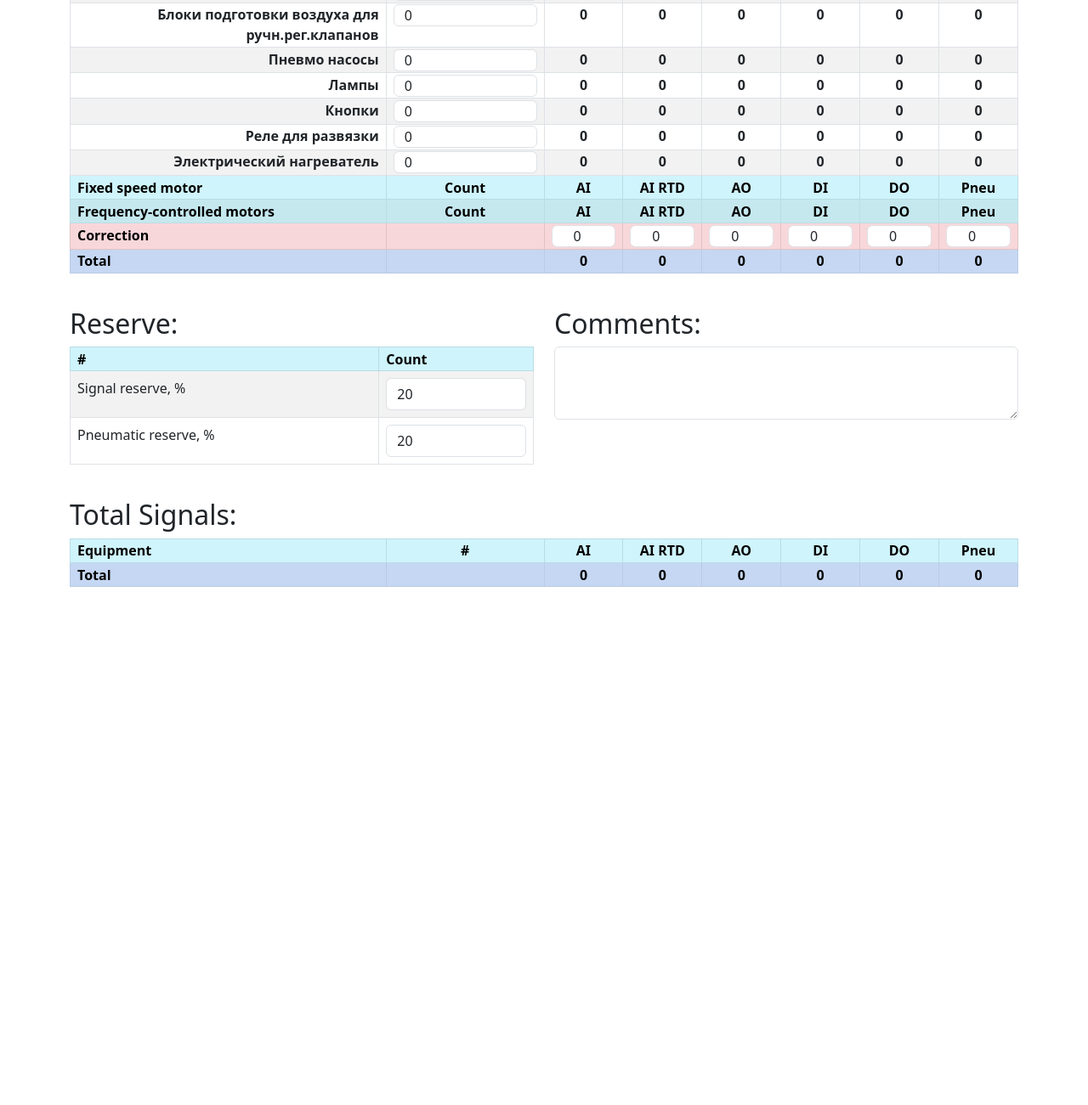
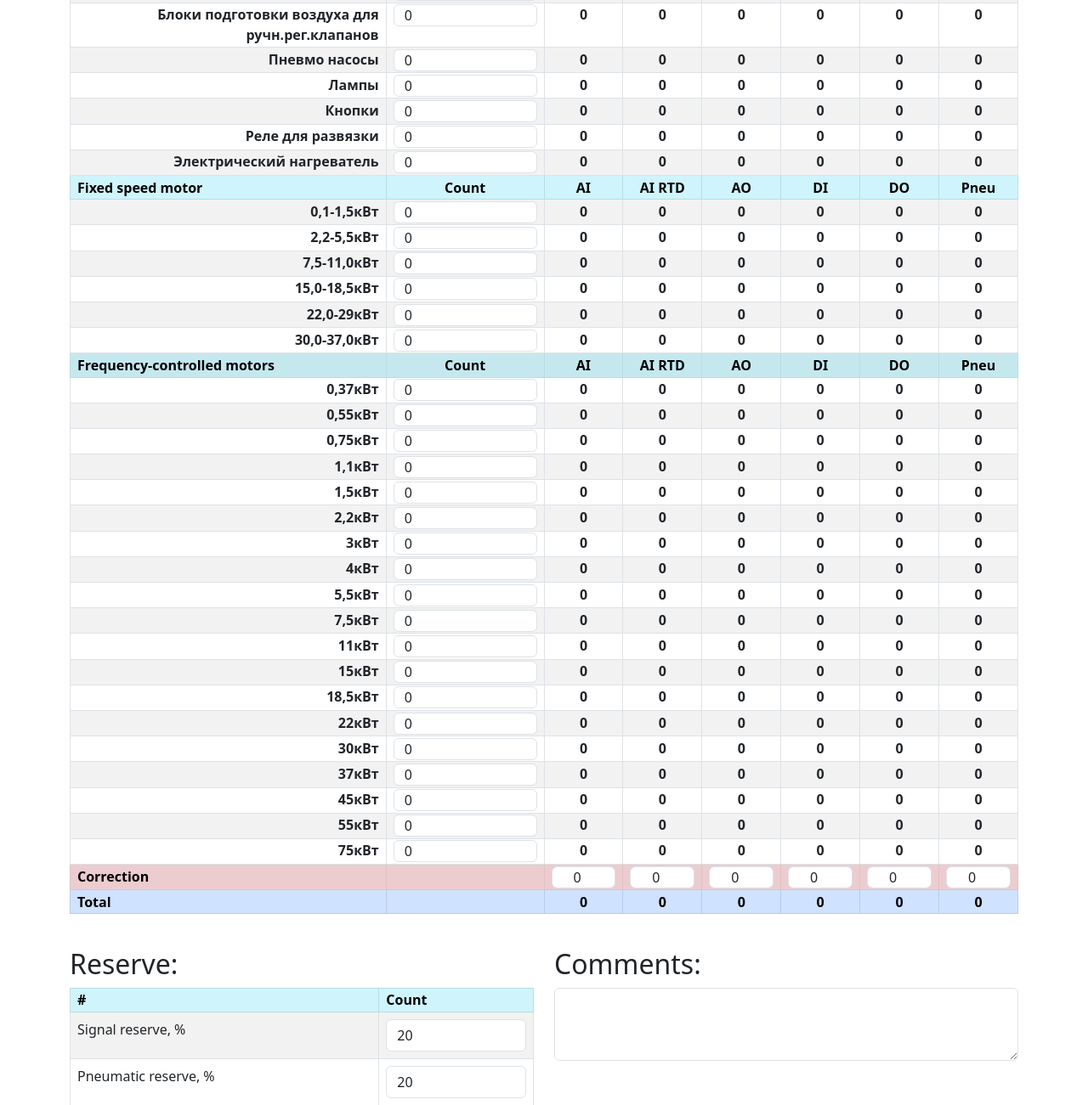
Before and after one commit to Pragmatist1618/CalculationOfTCP, a Django app: page / in a window 1280 px wide. Shown: the part 926-2227 px from the top of the page at 85% size. Before the commit the page ends 1633 px from the top, so only its background shows below. Run offline with Django 4.2, Linux system fonts and the light colour scheme; data comes from the database, SQL or seed files in the repository; lists and menus that the app fills with data are empty.

Commit message:
fixed signals calculation

```diff
--- a/Static/equipmentSelection/js/calculate_signals.js
+++ b/Static/equipmentSelection/js/calculate_signals.js
@@ -33,7 +33,7 @@
             data: $("#calculation-form").serialize(),
             success: function (data) {
                 updateTotalSignals(data);
-                console.log(data);
+                // console.log(data);
             }
         });
     };
@@ -53,14 +53,14 @@
         for (var key in signalsByType) {
             var signals = signalsByType[key];
             var equipmentId = signals.id;
-
-
-            $("#summ-signals-" + equipmentId + " .analog-input-1").text(signals.analog_input_count !== undefined ? signals.analog_input_count : 0);
-            $("#summ-signals-" + equipmentId + " .analog-input-2").text(signals.analog_input_RTD_count !== undefined ? signals.analog_input_RTD_count : 0);
-            $("#summ-signals-" + equipmentId + " .analog-output").text(signals.analog_output_count !== undefined ? signals.analog_output_count : 0);
-            $("#summ-signals-" + equipmentId + " .discrete-input").text(signals.discrete_input_count !== undefined ? signals.discrete_input_count : 0);
-            $("#summ-signals-" + equipmentId + " .discrete-output").text(signals.discrete_output_count !== undefined ? signals.discrete_output_count : 0);
-            $("#summ-signals-" + equipmentId + " .pneumatic-output").text(signals.pneumatic_count !== undefined ? signals.pneumatic_count : 0);
+            var equipmentType = signals.etype;
+            console.log("#summ-signals-" + equipmentType + equipmentId + " .analog-input-1")
+            $("#summ-signals-" + equipmentType + equipmentId + " .analog-input-1").text(signals.analog_input_count !== undefined ? signals.analog_input_count : 0);
+            $("#summ-signals-" + equipmentType + equipmentId + " .analog-input-2").text(signals.analog_input_RTD_count !== undefined ? signals.analog_input_RTD_count : 0);
+            $("#summ-signals-" + equipmentType + equipmentId + " .analog-output").text(signals.analog_output_count !== undefined ? signals.analog_output_count : 0);
+            $("#summ-signals-" + equipmentType + equipmentId + " .discrete-input").text(signals.discrete_input_count !== undefined ? signals.discrete_input_count : 0);
+            $("#summ-signals-" + equipmentType + equipmentId + " .discrete-output").text(signals.discrete_output_count !== undefined ? signals.discrete_output_count : 0);
+            $("#summ-signals-" + equipmentType + equipmentId + " .pneumatic-output").text(signals.pneumatic_count !== undefined ? signals.pneumatic_count : 0);
 
             analogInputTotal += signals.analog_input_count;
             analogInputRTDTotal += signals.analog_input_RTD_count;
--- a/equipmentSelection/views.py
+++ b/equipmentSelection/views.py
@@ -20,6 +20,7 @@
         for equipment in equipments:
             count = int(request.POST.get(f'count_{equipment.id}', 0))
             total_signals_by_type[equipment.name] = {
+                'etype': '',
                 'id': equipment.id,
                 'analog_input_count': count * equipment.analog_input_count,
                 'analog_input_RTD_count': count * equipment.analog_input_RTD_count,
@@ -34,6 +35,7 @@
         for fs_motor in fs_motors:
             count = int(request.POST.get(f'count_fs_{fs_motor.id}', 0))
             total_signals_by_type[fs_motor.name] = {
+                'etype': 'fs-',
                 'id': fs_motor.id,
                 'analog_input_count': count * fs_motor.analog_input_count,
                 'analog_input_RTD_count': count * fs_motor.analog_input_RTD_count,
@@ -46,6 +48,7 @@
         for fc_motor in fc_motors:
             count = int(request.POST.get(f'count_fc_{fc_motor.id}', 0))
             total_signals_by_type[fc_motor.name] = {
+                'etype': 'fc-',
                 'id': fc_motor.id,
                 'analog_input_count': count * fc_motor.analog_input_count,
                 'analog_input_RTD_count': count * fc_motor.analog_input_RTD_count,
--- a/templates/equipmentSelection/calculate_signals.html
+++ b/templates/equipmentSelection/calculate_signals.html
@@ -42,19 +42,19 @@
                 <th scope="col" class="col-1 text-center">DO</th>
                 <th scope="col" class="col-1 text-center">Pneu</th>
             </tr>
-{#            {% for fs_motor in fs_motors %}#}
-{#                <tr id="summ-signals-fs-{{ fs_motor.id }}">#}
-{#                    <th scope="row" class="text-end">{{ fs_motor.name }}</th>#}
-{#                    <th><input type="number" class="form-control" name="count_fs_{{ fs_motor.id }}" value="0" min="0">#}
-{#                    </th>#}
-{#                    <th class="text-center"><span class="analog-input-1">0</span></th>#}
-{#                    <th class="text-center"><span class="analog-input-2">0</span></th>#}
-{#                    <th class="text-center"><span class="analog-output">0</span></th>#}
-{#                    <th class="text-center"><span class="discrete-input">0</span></th>#}
-{#                    <th class="text-center"><span class="discrete-output">0</span></th>#}
-{#                    <th class="text-center"><span class="pneumatic-output">0</span></th>#}
-{#                </tr>#}
-{#            {% endfor %}#}
+            {% for fs_motor in fs_motors %}
+                <tr id="summ-signals-fs-{{ fs_motor.id }}">
+                    <th scope="row" class="text-end">{{ fs_motor.name }}</th>
+                    <th><input type="number" class="form-control" name="count_fs_{{ fs_motor.id }}" value="0" min="0">
+                    </th>
+                    <th class="text-center"><span class="analog-input-1">0</span></th>
+                    <th class="text-center"><span class="analog-input-2">0</span></th>
+                    <th class="text-center"><span class="analog-output">0</span></th>
+                    <th class="text-center"><span class="discrete-input">0</span></th>
+                    <th class="text-center"><span class="discrete-output">0</span></th>
+                    <th class="text-center"><span class="pneumatic-output">0</span></th>
+                </tr>
+            {% endfor %}
 
             <tr class="table-info">
                 <th scope="col" class="col-4">Frequency-controlled motors</th>
@@ -66,19 +66,19 @@
                 <th scope="col" class="col-1 text-center">DO</th>
                 <th scope="col" class="col-1 text-center">Pneu</th>
             </tr>
-{#            {% for fc_motor in fc_motors %}#}
-{#                <tr id="summ-signals-fc-{{ fc_motor.id }}">#}
-{#                    <th scope="row" class="text-end">{{ fc_motor.name }}кВт</th>#}
-{#                    <th><input type="number" class="form-control" name="count_fc_{{ fc_motor.id }}" value="0" min="0">#}
-{#                    </th>#}
-{#                    <th class="text-center"><span class="analog-input-1">0</span></th>#}
-{#                    <th class="text-center"><span class="analog-input-2">0</span></th>#}
-{#                    <th class="text-center"><span class="analog-output">0</span></th>#}
-{#                    <th class="text-center"><span class="discrete-input">0</span></th>#}
-{#                    <th class="text-center"><span class="discrete-output">0</span></th>#}
-{#                    <th class="text-center"><span class="pneumatic-output">0</span></th>#}
-{#                </tr>#}
-{#            {% endfor %}#}
+            {% for fc_motor in fc_motors %}
+                <tr id="summ-signals-fc-{{ fc_motor.id }}">
+                    <th scope="row" class="text-end">{{ fc_motor.name }}кВт</th>
+                    <th><input type="number" class="form-control" name="count_fc_{{ fc_motor.id }}" value="0" min="0">
+                    </th>
+                    <th class="text-center"><span class="analog-input-1">0</span></th>
+                    <th class="text-center"><span class="analog-input-2">0</span></th>
+                    <th class="text-center"><span class="analog-output">0</span></th>
+                    <th class="text-center"><span class="discrete-input">0</span></th>
+                    <th class="text-center"><span class="discrete-output">0</span></th>
+                    <th class="text-center"><span class="pneumatic-output">0</span></th>
+                </tr>
+            {% endfor %}
 
 
             <tr class="table-danger text-center" id="correction-signals-type">
```
